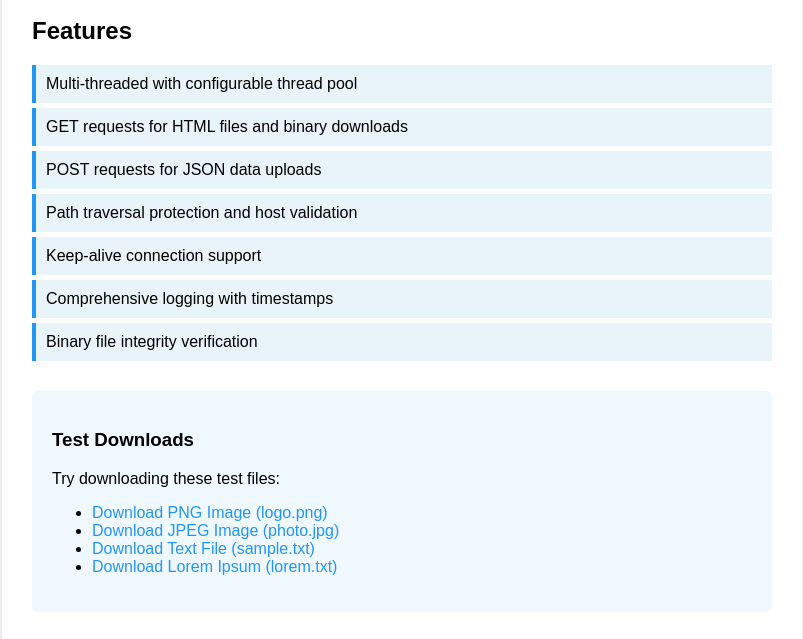
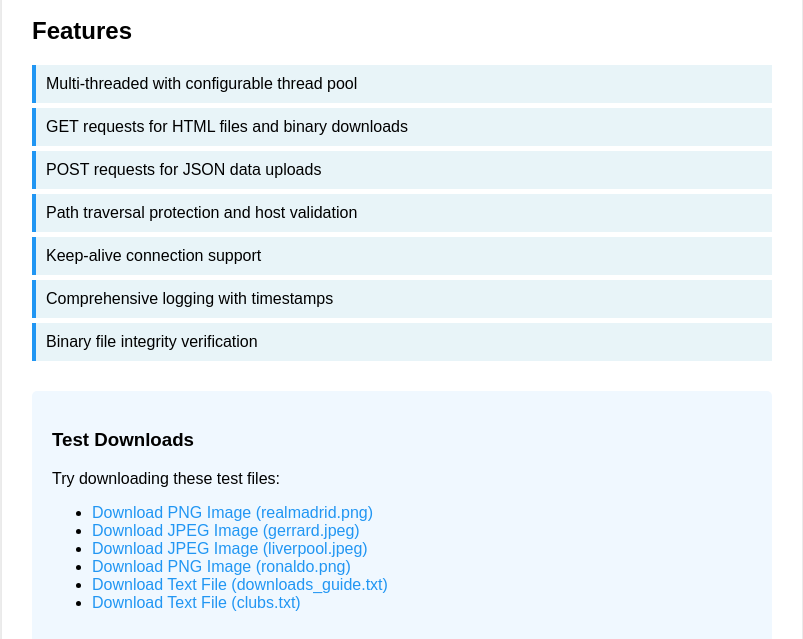
Before and after one commit to alienx5499/http-server-cpp, a plain HTML site: page http-server-cpp/resources/index.html in a window 1280 px wide. Shown: the part 151-790 px from the top of the page, without its empty margins (238-1041 px from the left). Drawn offline with Linux system fonts and the light colour scheme.

Commit message:
Update index.html with new download links, remove obsolete logo.png, lorem.txt, photo.jpg, and sample.txt files.

```diff
--- a/http-server-cpp/resources/index.html
+++ b/http-server-cpp/resources/index.html
@@ -67,10 +67,12 @@
             <h3>Test Downloads</h3>
             <p>Try downloading these test files:</p>
             <ul>
-                <li><a href="/logo.png">Download PNG Image (logo.png)</a></li>
-                <li><a href="/photo.jpg">Download JPEG Image (photo.jpg)</a></li>
-                <li><a href="/sample.txt">Download Text File (sample.txt)</a></li>
-                <li><a href="/lorem.txt">Download Lorem Ipsum (lorem.txt)</a></li>
+                <li><a href="/realmadrid.png">Download PNG Image (realmadrid.png)</a></li>
+                <li><a href="/gerrard.jpeg">Download JPEG Image (gerrard.jpeg)</a></li>
+                <li><a href="/liverpool.jpeg">Download JPEG Image (liverpool.jpeg)</a></li>
+                <li><a href="/ronaldo.png">Download PNG Image (ronaldo.png)</a></li>
+                <li><a href="/downloads_guide.txt">Download Text File (downloads_guide.txt)</a></li>
+                <li><a href="/clubs.txt">Download Text File (clubs.txt)</a></li>
             </ul>
         </div>
 
```
Also changed, not shown: http-server-cpp/resources/clubs.txt (added), http-server-cpp/resources/downloads_guide.txt, http-server-cpp/resources/gerrard.jpeg (added), http-server-cpp/resources/liverpool.jpeg (added), http-server-cpp/resources/lorem.txt (deleted), 3 other files.
